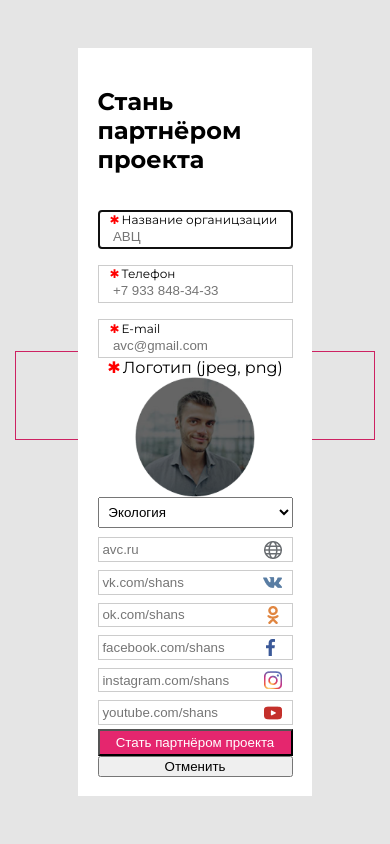
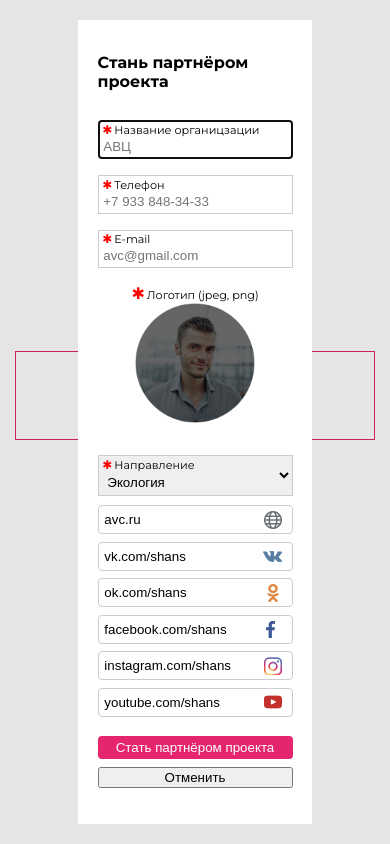
Before and after one commit to KateGoncharik/coding-test-task, a website with bundled scripts: page index.html in a window 390 px wide. Both pictures are taken after a click on the button "Написать". Built offline with nearby package versions, Linux system fonts and the light colour scheme.

Commit message:
style: correct adaptive layout

```diff
--- a/src/components/data.js
+++ b/src/components/data.js
@@ -13,9 +13,21 @@ const inputsData = [
 ];
 
 const requiredInputsData = [
-  { name: 'org-name', placeholder: 'АВЦ', className: 'form-input', type: 'text', label: 'Название органицзации' },
-  { name: 'telephone', placeholder: '+7 933 848-34-33', className: 'form-input', type: 'tel', label: 'Телефон' },
-  { name: 'email', placeholder: 'avc@gmail.com', className: 'form-input', type: 'email', label: 'E-mail' },
+  {
+    name: 'org-name',
+    placeholder: 'АВЦ',
+    className: 'required-form-input',
+    type: 'text',
+    label: 'Название органицзации',
+  },
+  {
+    name: 'telephone',
+    placeholder: '+7 933 848-34-33',
+    className: 'required-form-input',
+    type: 'tel',
+    label: 'Телефон',
+  },
+  { name: 'email', placeholder: 'avc@gmail.com', className: 'required-form-input', type: 'email', label: 'E-mail' },
 ];
 
 export { inputsData, requiredInputsData };
--- a/src/components/inputs.js
+++ b/src/components/inputs.js
@@ -8,12 +8,12 @@ const createRequiredInputs = () => {
     { className: 'required-inputs-group' },
     ...requiredInputsData.map((inputData) => {
       const wrapper = new Component({ className: 'required-input-wrapper' });
-      const input = new Component({ tag: 'input', className: `${inputData.className} required-form-input` });
+      const input = new Component({ tag: 'input', className: `${inputData.className}` });
       input.setAttribute('name', inputData.name);
       input.setAttribute('required', true);
       input.setAttribute('placeholder', inputData.placeholder);
       const label = new Component(
-        { tag: 'label', className: 'form-group-label' },
+        { tag: 'label', className: 'required-input-label' },
         new Component({ tag: 'span', className: 'red', text: '✱' }),
         new Component({ tag: 'span', className: 'input-label', text: inputData.label })
       );
--- a/src/components/select.js
+++ b/src/components/select.js
@@ -1,14 +1,22 @@
 import { Component } from '../component.js';
 
 export const createSelect = () => {
-  const economyOption = new Component({ tag: 'option', className: '', text: 'Экономика' });
+  const economyOption = new Component({ tag: 'option', text: 'Экономика' });
   economyOption.setAttribute('value', 'Экономика');
 
-  const ecologyOption = new Component({ tag: 'option', className: '', text: 'Экология' });
+  const ecologyOption = new Component({ tag: 'option', text: 'Экология' });
   ecologyOption.setAttribute('selected', true);
   ecologyOption.setAttribute('value', 'Экология');
 
-  const sphereSelect = new Component({ tag: 'select', className: 'sphere-select' }, economyOption, ecologyOption);
+  const sphereSelect = new Component({ tag: 'select', className: 'required-form-input' }, economyOption, ecologyOption);
   sphereSelect.setAttribute('name', 'sphere');
-  return sphereSelect;
+
+  const label = new Component(
+    { tag: 'label', className: 'required-input-label' },
+    new Component({ tag: 'span', className: 'red', text: '✱' }),
+    new Component({ tag: 'span', className: 'input-label', text: 'Направление' })
+  );
+  label.setAttribute('for', 'sphere');
+
+  return new Component({ className: 'required-input-wrapper' }, label, sphereSelect);
 };
--- a/style.css
+++ b/style.css
@@ -46,16 +46,11 @@
   border: none;
 }
 
-.form-input {
-  padding: 5%;
-  margin: 0;
-  width: 90%;
-}
-
 .form-container {
   display: flex;
   flex-direction: column;
   margin-bottom: 3%;
+  width: 100%;
 }
 
 .required-inputs-group-wrapper {
@@ -72,21 +67,22 @@
 
 .required-input-wrapper {
   position: relative;
-  width: 100%;
+  box-sizing: border-box;
 }
 
-.form-group-label {
+.required-input-label {
   position: absolute;
   top: 1.1rem;
   left: 0.5rem;
   font-size: 0.75rem;
-  padding: 0 0.25rem;
 }
 
 .required-form-input {
-  padding: 1.1rem 0.25rem 0.25rem 0.9rem;
+  padding: 1.1rem 0.25rem 0.25rem 0.5rem;
   border: 1px solid #ccc;
   margin-top: 1rem;
+  width: 100%;
+  box-sizing: border-box;
 }
 
 .red {
@@ -105,6 +101,7 @@
   align-items: center;
   justify-content: flex-end;
   width: 45%;
+  margin: 0.5rem 1rem;
 }
 
 .upload-input {
@@ -167,10 +164,6 @@
   display: block;
 }
 
-.sphere-select {
-  padding: 3%;
-}
-
 .not-required-inputs-wrapper {
   display: flex;
   flex-direction: column;
@@ -183,10 +176,20 @@
 .inst-input,
 .youtube-input {
   display: flex;
-  padding: 2%;
+  padding: 3%;
   margin: 2% 0;
   background-size: 18px;
   border: 1px solid #ccc;
+  border-radius: 4px;
+}
+
+.global-input::placeholder,
+.vk-input::placeholder,
+.ok-input::placeholder,
+.fb-input::placeholder,
+.inst-input::placeholder,
+.youtube-input::placeholder {
+  color: black;
 }
 
 .global-input {
@@ -221,23 +224,47 @@
 .buttons-wrapper {
   display: flex;
   flex-direction: column;
+  margin: 1rem 0;
 }
 
 .become-member-button {
   background-color: #e5266e;
+  border-radius: 4px;
+  border: none;
   color: white;
   padding: 2%;
+  margin-bottom: 0.5rem;
+}
+
+.sphere-select {
+  width: 100%;
 }
 
 @media (max-width: 900px) {
   .required-inputs-group {
     width: 100%;
   }
+  .required-input-label {
+    left: 0.3rem;
+  }
+  .required-form-input {
+    padding: 1.1rem 0 0.25rem 0.3rem;
+  }
   .upload-input-wrapper {
     width: 100%;
+    margin: 1rem 0.5rem;
   }
   .required-inputs-group-wrapper {
     flex-direction: column;
     align-items: center;
   }
 }
+
+@media (max-width: 400px) {
+  .become-member-form-title {
+    font-size: 1rem;
+  }
+  .input-label {
+    font-size: 0.7rem;
+  }
+}
```
